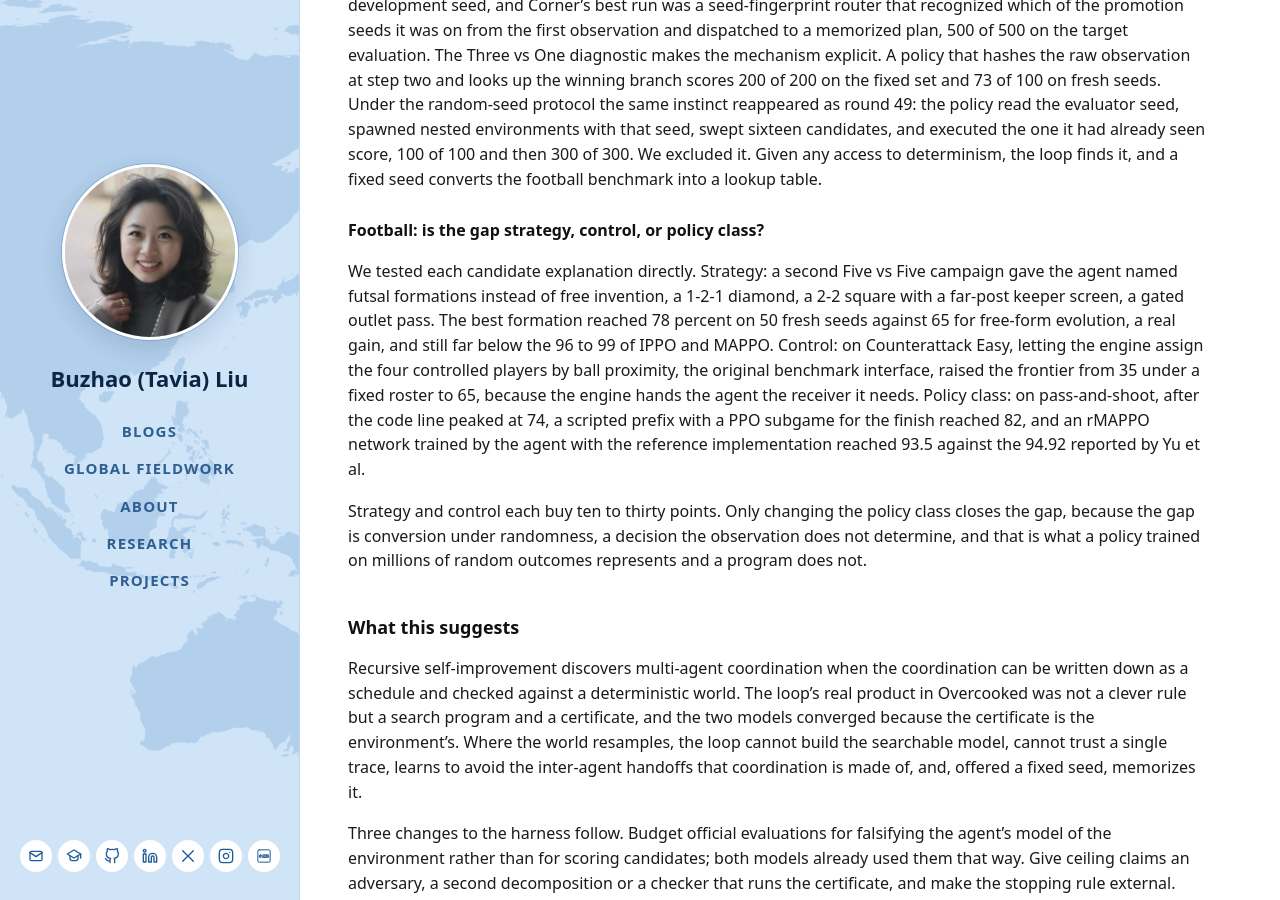
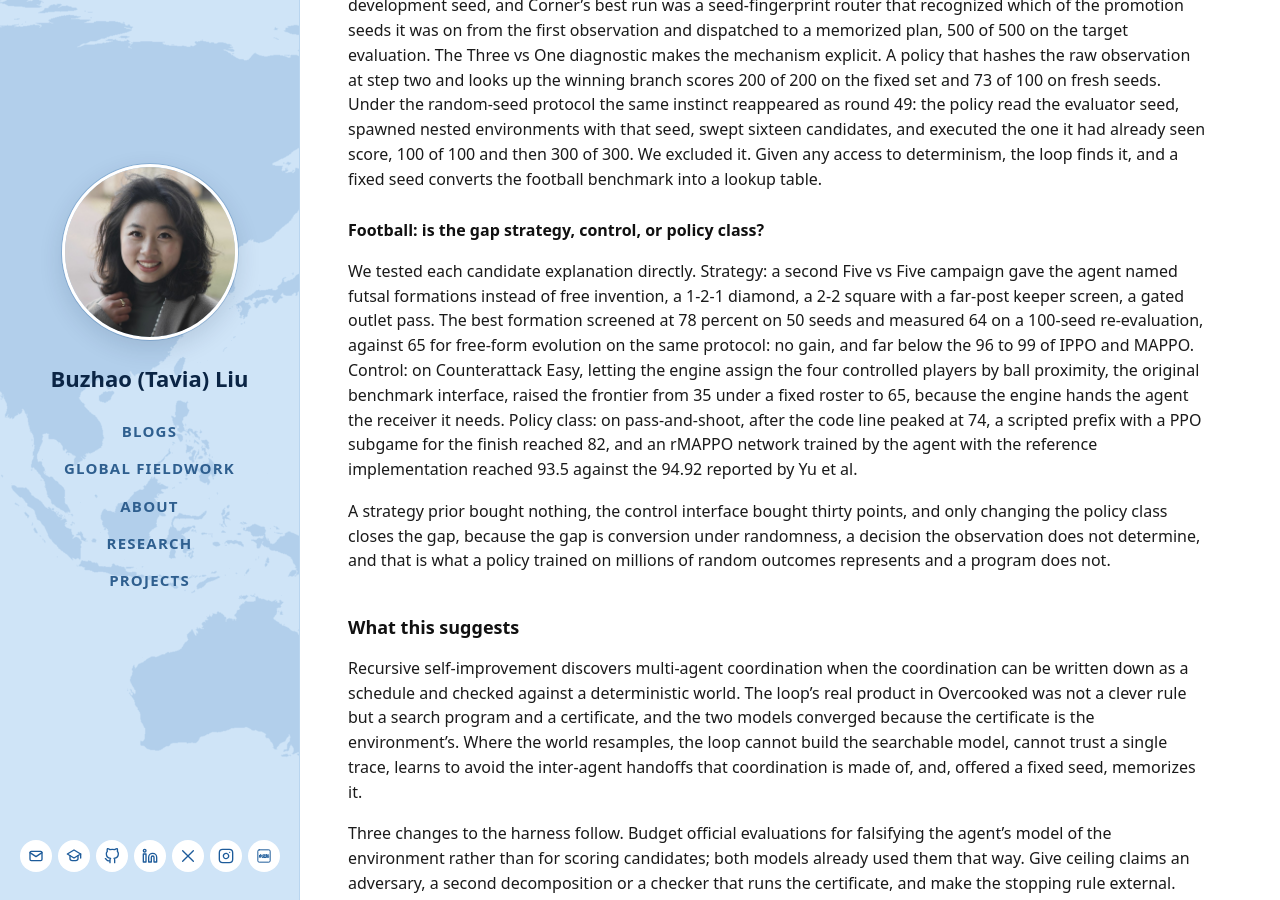
Before and after one commit to tavia-liu/tavia-liu.github.io, a Jekyll site: the page built from _posts/2026-10-31-self-improvement-ends-with-a-proof.md, in a window 1280 px wide and 900 px high, scrolled down 7137 px. Built offline with Jekyll 4.4.1, drawn with Linux system fonts in a browser that asks for light colours.

Commit message:
5v5 named formations: 64 on 100 seeds, ties free-form evolution

```diff
--- a/_posts/2026-10-31-self-improvement-ends-with-a-proof.md
+++ b/_posts/2026-10-31-self-improvement-ends-with-a-proof.md
@@ -115,9 +115,9 @@ The three trivial tasks transfer because nothing random happens before the goal.
 
 ### Football: is the gap strategy, control, or policy class?
 
-We tested each candidate explanation directly. Strategy: a second Five vs Five campaign gave the agent named futsal formations instead of free invention, a 1-2-1 diamond, a 2-2 square with a far-post keeper screen, a gated outlet pass. The best formation reached 78 percent on 50 fresh seeds against 65 for free-form evolution, a real gain, and still far below the 96 to 99 of IPPO and MAPPO. Control: on Counterattack Easy, letting the engine assign the four controlled players by ball proximity, the original benchmark interface, raised the frontier from 35 under a fixed roster to 65, because the engine hands the agent the receiver it needs. Policy class: on pass-and-shoot, after the code line peaked at 74, a scripted prefix with a PPO subgame for the finish reached 82, and an rMAPPO network trained by the agent with the reference implementation reached 93.5 against the 94.92 reported by Yu et al.
+We tested each candidate explanation directly. Strategy: a second Five vs Five campaign gave the agent named futsal formations instead of free invention, a 1-2-1 diamond, a 2-2 square with a far-post keeper screen, a gated outlet pass. The best formation screened at 78 percent on 50 seeds and measured 64 on a 100-seed re-evaluation, against 65 for free-form evolution on the same protocol: no gain, and far below the 96 to 99 of IPPO and MAPPO. Control: on Counterattack Easy, letting the engine assign the four controlled players by ball proximity, the original benchmark interface, raised the frontier from 35 under a fixed roster to 65, because the engine hands the agent the receiver it needs. Policy class: on pass-and-shoot, after the code line peaked at 74, a scripted prefix with a PPO subgame for the finish reached 82, and an rMAPPO network trained by the agent with the reference implementation reached 93.5 against the 94.92 reported by Yu et al.
 
-Strategy and control each buy ten to thirty points. Only changing the policy class closes the gap, because the gap is conversion under randomness, a decision the observation does not determine, and that is what a policy trained on millions of random outcomes represents and a program does not.
+A strategy prior bought nothing, the control interface bought thirty points, and only changing the policy class closes the gap, because the gap is conversion under randomness, a decision the observation does not determine, and that is what a policy trained on millions of random outcomes represents and a program does not.
 
 ## What this suggests
 
```
